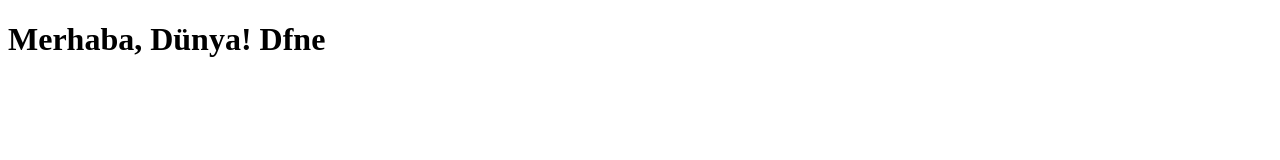
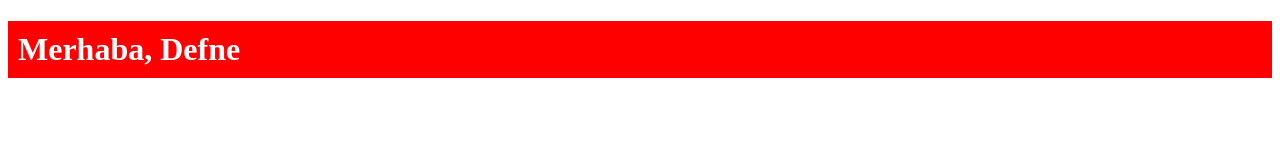
Before and after one commit to ibrahimcangok/IDM_Project, a plain HTML site: page index.html in a window 1280 px wide. Drawn offline with Linux system fonts and the light colour scheme.

Commit message:
yeni_deneme

```diff
--- a/index.html
+++ b/index.html
@@ -10,7 +10,7 @@
 <body>
 
     <!-- h1 etiketi stilini kullan -->
-    <h1>Merhaba, Dünya! Dfne</h1>
+    <h1>Merhaba, Defne</h1>
 
 </body>
 </html>
--- /dev/null
+++ b/style.css
@@ -0,0 +1,7 @@
+/* style.css */
+
+h1 {
+    background-color: red;
+    color: white; /* Yazı rengini beyaz yapmak için */
+    padding: 10px; /* Opsiyonel: Yazıyı içeride daha güzel görüntülemek için padding ekleyebilirsiniz */
+}
```
